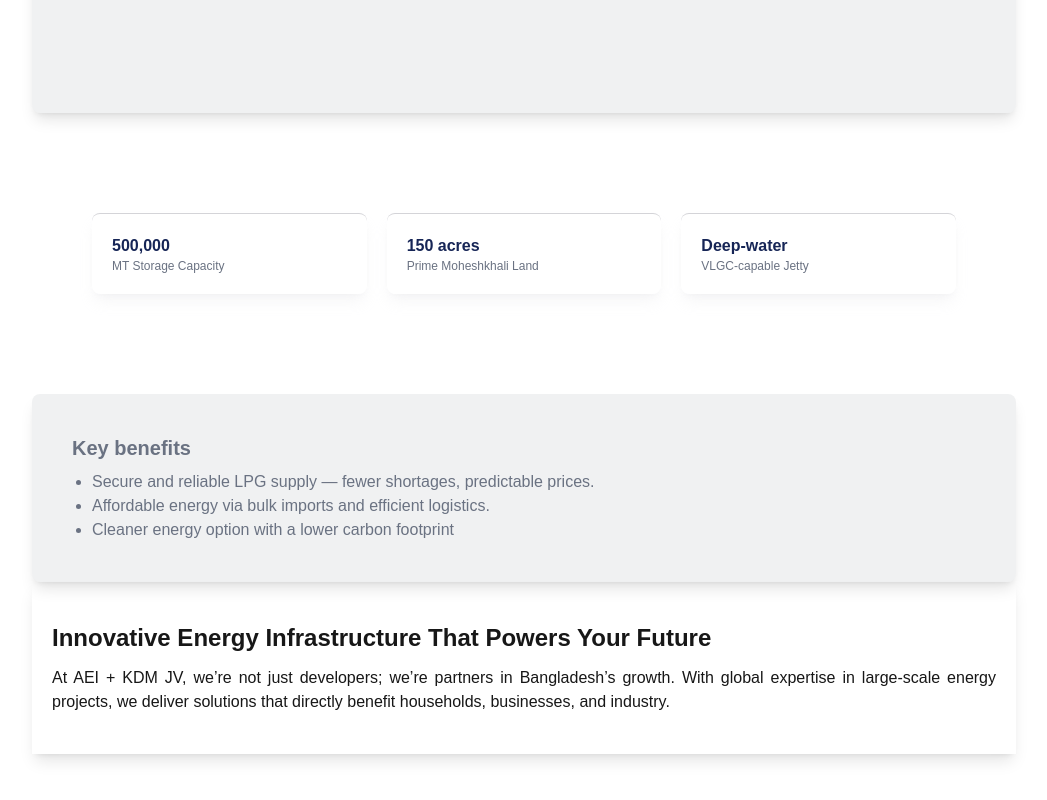
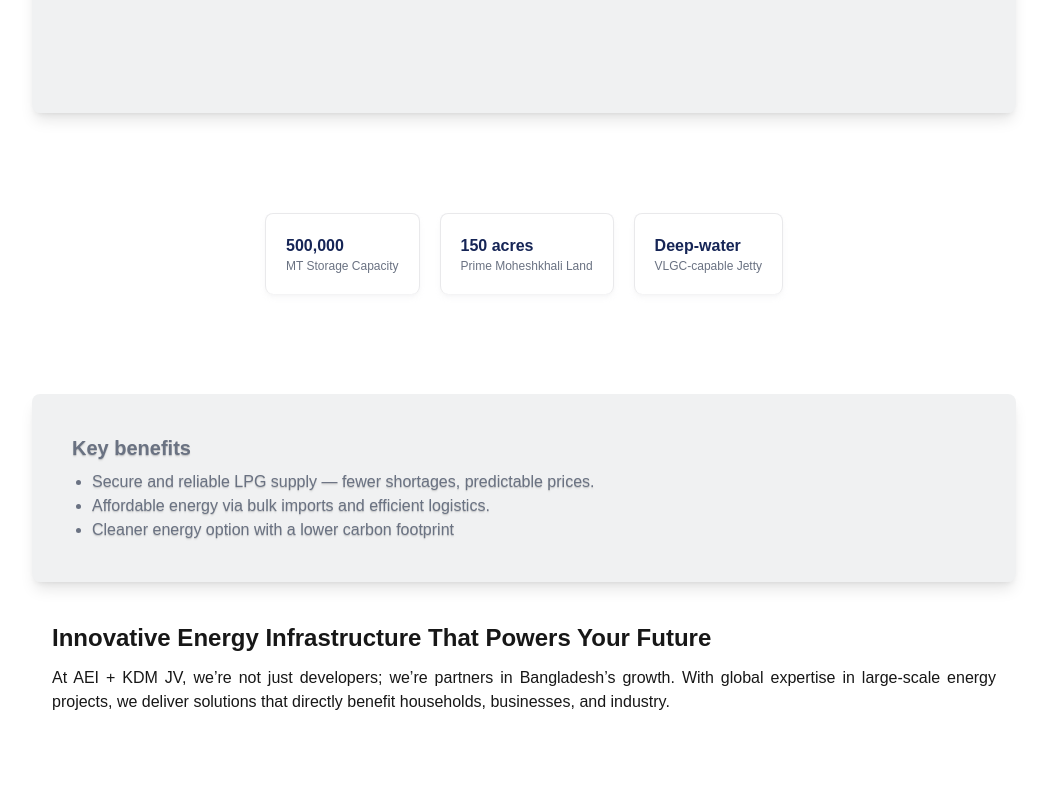
Before and after one commit to iamzehan/AEI-KDM-JointVenture, a Next.js app: page / in a window 1280 px wide. Shown: the part 862-1662 px from the top of the page, without its empty margins (116-1163 px from the left). Built offline with nearby package versions, Linux system fonts and the light colour scheme; a web font is replaced by a local one.

Commit message:
update(iamzehan): Minor style changes

```diff
--- a/src/components/home/Cards.tsx
+++ b/src/components/home/Cards.tsx
@@ -12,12 +12,12 @@ export default function Cards() {
       {cards.map((card, index) => {
         return (
           <span key={index} className="
-          w-8/10
+          w-8/10 md:w-fit
           text-blue-950 dark:text-white
           hover:cursor-pointer
           hover:text-lime-600
-          p-5 rounded-lg shadow-lg/20 shadow-zinc-300
-          border-t-1 border-zinc-300 hover:border-lime-600
+          p-5 rounded-lg shadow-md/20 shadow-zinc-300
+          border-t-1 border-l-1 border-r-1 border-zinc-300/50 hover:border-lime-600/20
           hover:shadow-lime-600 transition-all duration-300 ease">
             <p className="font-bold">{card.title}</p>
             <p className="text-xs text-gray-500">{card.subtitle}</p>
--- a/src/components/home/Footer.tsx
+++ b/src/components/home/Footer.tsx
@@ -8,7 +8,7 @@ export default function Footer(){
     return (
         <div className="
         flex flex-col gap-3 px-5 py-10
-        content-left shadow-lg
+        content-left
         ">
             <p className="text-2xl font-bold">{data.header}</p>
             <p className="text-justify">{data.description}</p>
--- a/src/components/home/benefits.tsx
+++ b/src/components/home/benefits.tsx
@@ -3,7 +3,7 @@ import { benefits } from "@/lib/benefits";
 export default function Benefits() {
   return (
     <div className="
-    w-full p-10 flex flex-col justify-center
+    w-full p-10 flex flex-col justify-center text-shadow-sm
     gap-2 bg-gray-500/10 text-gray-500 md:rounded-lg md:shadow-lg
     ">
       <span className="font-bold text-xl">Key benefits</span>
```
